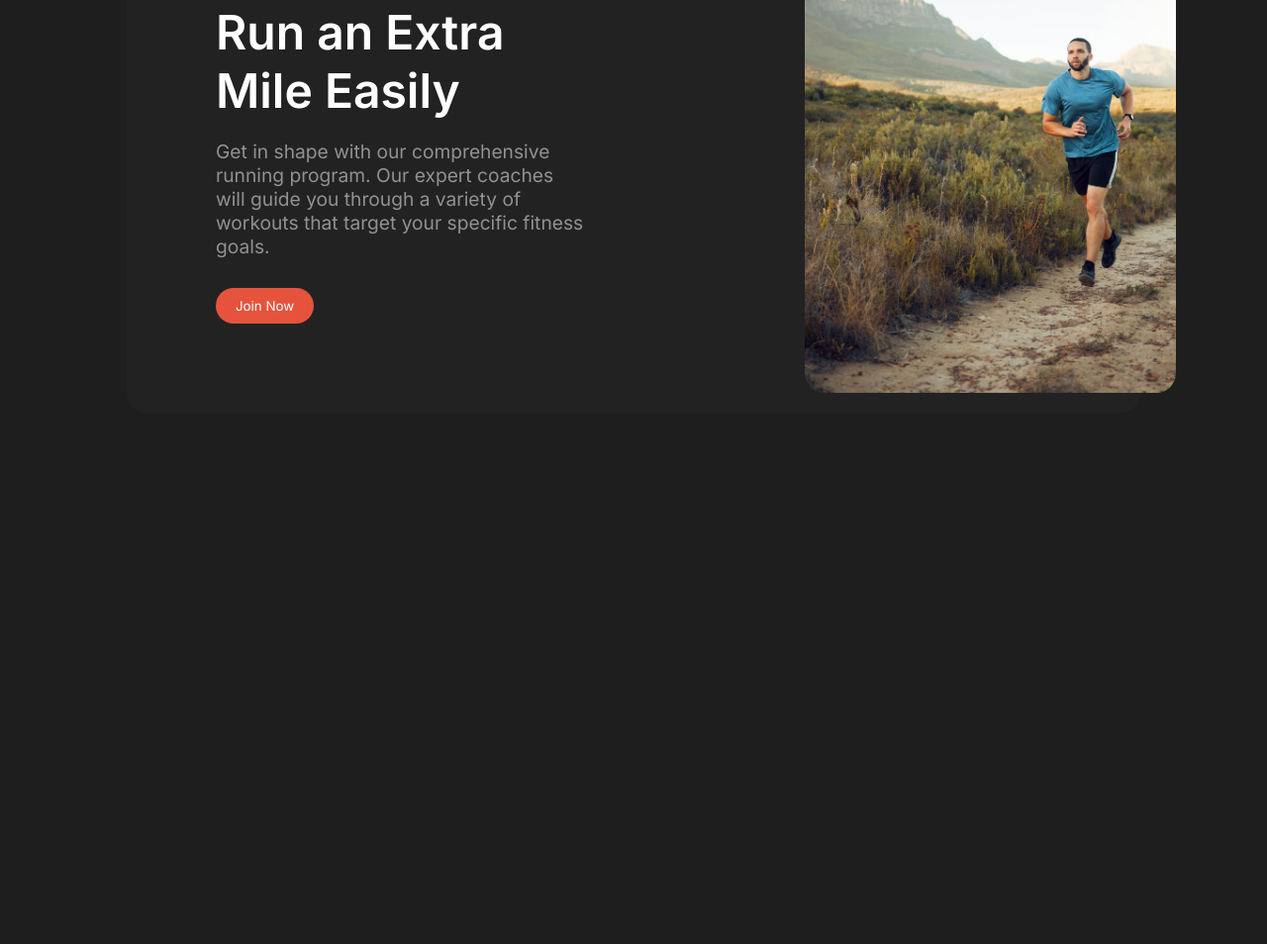
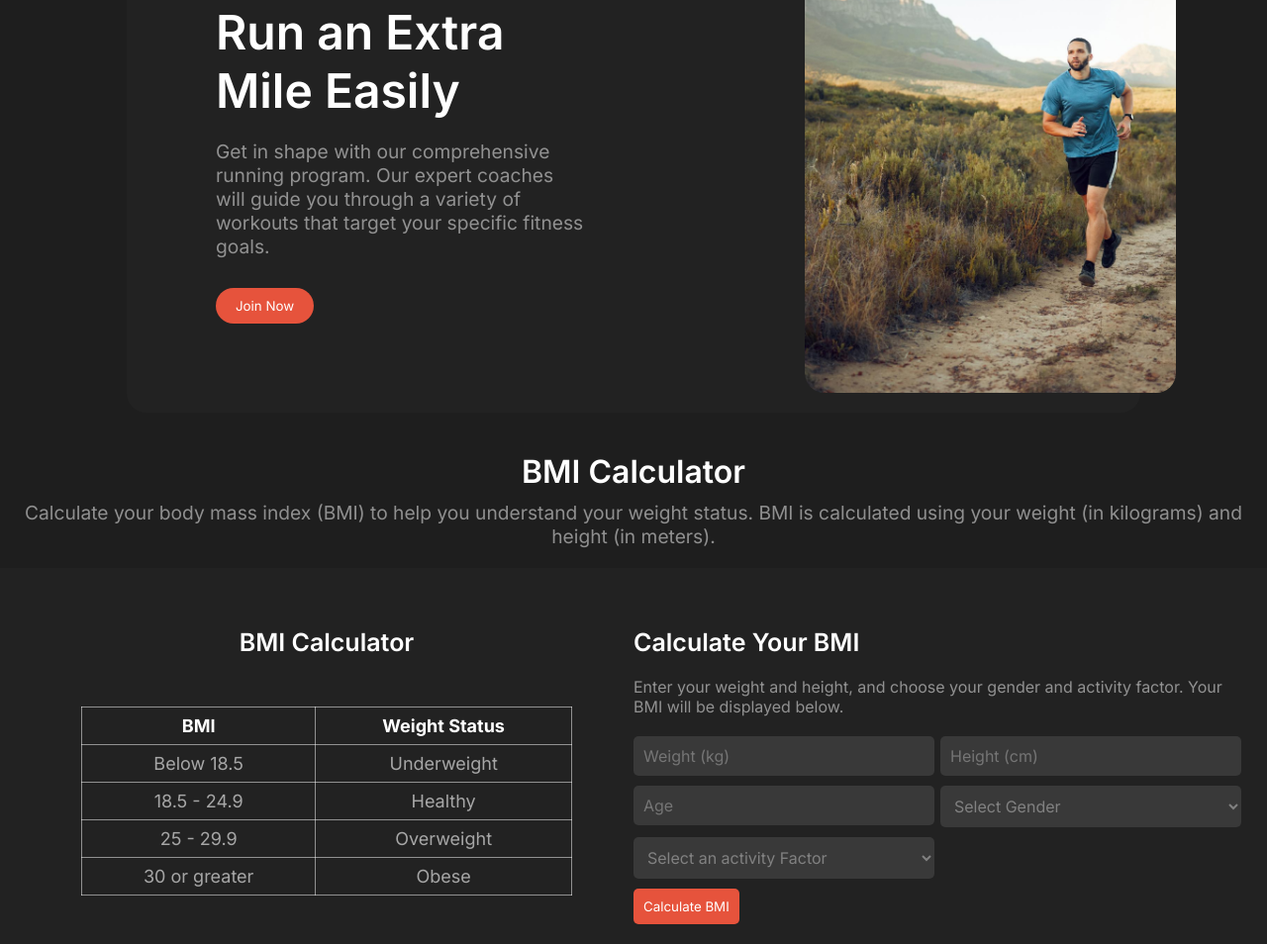
Before and after one commit to jubayerahmmad/ph-A2, a plain HTML site: page index.html in a window 1280 px wide. Shown: the part 3212-4166 px from the top of the page at 99% size. Before the commit the page ends 3629 px from the top, so only its background shows below. Drawn offline with Linux system fonts and the light colour scheme.

Commit message:
bmi section added

```diff
--- a/index.html
+++ b/index.html
@@ -159,6 +159,7 @@
           </div>
         </div>
       </section>
+
       <section class="change-habits-section">
         <h2 class="change-habits-title">Change Your Habits</h2>
         <div class="change-habits-desc">
@@ -249,6 +250,83 @@
         </div>
       </section>
 
+      <section class="bmi-calculator-section">
+        <div class="bmi-calc-heading">
+          <h2 class="bmi-calculator-title">BMI Calculator</h2>
+        <p class="bmi-calc-desc">
+          Calculate your body mass index (BMI) to help you understand your weight status.
+          BMI is calculated using your weight (in kilograms) and height (in meters).
+        </p>
+        </div>
+
+        <div class="bmi-calc-container display-flex">
+          <div class="bmi-calc-table">
+            <h2 class="table-title"> BMI Calculator</h2>
+            <table>
+              <thead>
+                <tr>
+                  <th>BMI </th>
+                  <th>Weight Status</th>
+                </tr>
+              </thead>
+              <tbody>
+                <tr>
+                  <td>Below 18.5</td>
+                  <td>Underweight</td>
+                </tr>
+                <tr>
+                  <td>18.5 - 24.9</td>
+                  <td>Healthy</td>
+                </tr>
+                <tr>
+                  <td>25 - 29.9</td>
+                  <td>Overweight</td>
+                </tr>
+                <tr>
+                  <td>30 or greater</td>
+                  <td>Obese</td>
+                </tr>
+              </tbody>
+            </table>
+          </div>
+
+
+
+
+          <div class="bmi-calculator-content">
+            <h2 class="bmi-result-title">Calculate Your BMI</h2>
+            <p class="bmi-result-desc">
+              Enter your weight and height, and choose your gender and activity factor.
+              Your BMI will be displayed below.
+            </p>
+            <div class="input-types-container">
+            <div>
+              <input type="number" id="weight" placeholder="Weight (kg)">
+            </div>
+            <div>
+              <input type="number" id="height" placeholder="Height (cm)">
+            </div>
+            <div>
+              <input type="text" placeholder="Age">
+            </div>
+            <div>
+              <select name="gender" id="gender">
+                <option value="none">Select Gender</option>
+                <option value="male">Male</option>
+                <option value="female">Female</option>
+              </select>
+            </div>
+            <div>
+              <select name="factor" id="factor">
+                <option value="none">Select an activity Factor</option>
+              </select>
+            </div>
+            </div>
+            <button class="button">Calculate BMI</button>
+          </div>
+        </div>
+
+      </section>
 
 
 
--- a/styles.css
+++ b/styles.css
@@ -9,18 +9,17 @@
   box-sizing: border-box;
   font-family: "Inter", sans-serif;
 }
-body{
-  background-color: rgba(0, 0, 0, 0.884)
+body {
+  background-color: rgba(0, 0, 0, 0.884);
 }
 
 .display-flex {
   display: flex;
 }
 
-.span{
+.span {
   font-family: "Kaushan Script", cursive;
 }
-
 
 /* header styels  */
 /* nav styles  */
@@ -46,18 +45,18 @@ header {
 nav ul {
   list-style: none;
 }
-.nav-options{
-    border: 1px solid rgba(255, 255, 255, 0.089);
-    padding: 10px 15px;
-    text-align: center;
-    border-radius: 45px;
+.nav-options {
+  border: 1px solid rgba(255, 255, 255, 0.089);
+  padding: 10px 15px;
+  text-align: center;
+  border-radius: 45px;
 }
-.home{
+.home {
   background-color: rgb(230, 83, 60);
   border-radius: 45px;
   padding: 5px 15px;
 }
-.home:hover{
+.home:hover {
   background-color: rgb(255, 255, 255, 0.1);
   color: rgb(230, 83, 60);
   cursor: pointer;
@@ -71,41 +70,39 @@ nav ul li a {
   padding: 5px 15px;
 }
 
-nav ul li a:hover{
+nav ul li a:hover {
   background-color: rgb(230, 83, 60);
 }
 
-.menu{
+.menu {
   display: none;
 }
 
 /* banner styles  */
 
-.banner-section{
+.banner-section {
   max-width: 80%;
   margin: 0 auto;
 }
 
-.banner-content{
+.banner-content {
   width: 50%;
   margin: 0 auto;
   color: white;
 }
 
-
-.banner-title{
+.banner-title {
   font-size: 4rem;
   font-weight: 600;
   margin-bottom: 20px;
 }
-.banner-desc p{
+.banner-desc p {
   color: white;
   font-size: 1.5rem;
-  opacity: .4;
+  opacity: 0.4;
 }
 
-
-.button{
+.button {
   background-color: rgb(230, 83, 60);
   color: white;
   padding: 10px 20px;
@@ -114,14 +111,14 @@ nav ul li a:hover{
   cursor: pointer;
 }
 
-.button:hover{
+.button:hover {
   background-color: rgb(255, 255, 255, 0.1);
   color: rgb(230, 83, 60);
 }
 
-.button-secondary{
+.button-secondary {
   background-color: rgb(255, 255, 255, 0.1);
-  color: white ;
+  color: white;
   padding: 10px 20px;
   border: 1px solid white;
   border-radius: 45px;
@@ -129,22 +126,21 @@ nav ul li a:hover{
   cursor: pointer;
 }
 
-.button-secondary:hover{
+.button-secondary:hover {
   background-color: white;
   color: rgb(230, 83, 60);
 }
 
-.banner-image{
+.banner-image {
   width: 50%;
 }
 
-.banner-image img{
+.banner-image img {
   margin-left: 300px;
   position: relative;
 }
 
-
-.banner-image-content{
+.banner-image-content {
   background-color: rgba(255, 255, 255, 0.171);
   backdrop-filter: blur(5px);
   color: white;
@@ -157,22 +153,22 @@ nav ul li a:hover{
   top: 65%;
   left: 65%;
   transform: translate(-50%, -50%);
-
 }
 
-.circle p{
-  background-color:rgb(230, 83, 60) ;
+.circle p {
+  background-color: rgb(230, 83, 60);
   border-radius: 50%;
   height: 45px;
   width: 45px;
 }
 
-.img-content p , .banner-image-content-2 p{
+.img-content p,
+.banner-image-content-2 p {
   margin-top: 5px;
-  opacity: .4;
+  opacity: 0.4;
 }
 
-.banner-image-content-2{
+.banner-image-content-2 {
   background-color: rgba(255, 255, 255, 0.171);
   backdrop-filter: blur(5px);
   padding: 20px;
@@ -189,32 +185,31 @@ nav ul li a:hover{
 
 /* main section  */
 
-main{
+main {
+  color: white;
+}
+
+/* services sections styles  */
+.services {
   max-width: 80%;
   margin: 0 auto;
-  color: white
-}
-
-
-/* services sections styles  */
-.services{
   color: #ffffff;
 }
 
-.service-title{
+.service-title {
   font-size: 3rem;
   font-weight: 600;
   margin: 30px 0;
   text-align: center;
 }
 
-.services-content{
+.services-content {
   display: flex;
   flex-wrap: wrap;
   justify-content: space-around;
 }
 
-.service-card{
+.service-card {
   width: 100%;
   max-width: 350px;
   margin: 30px auto;
@@ -224,36 +219,42 @@ main{
   background-color: rgb(34, 34, 34);
   text-align: center;
 }
-.service-card h3{
+.service-card h3 {
   font-size: 2rem;
   margin-bottom: 10px;
 }
-.service-card p{
-  opacity: .6;
+.service-card p {
+  opacity: 0.6;
 }
-.service-icon{
+.service-icon {
   font-size: 1.8rem;
   margin-bottom: 20px;
 }
-.service-icon i{
+.service-icon i {
   color: rgb(230, 83, 60);
 }
 
 /* change habits styles  */
 
-.change-habits-title{
+.change-habits-section{
+  max-width: 80%;
+  margin: 0 auto;
+  color: #ffffff;
+}
+
+.change-habits-title {
   font-size: 3rem;
   font-weight: 600;
   margin: 30px 0;
   text-align: center;
 }
-.change-habits-desc{
+.change-habits-desc {
   font-size: 1.5rem;
   text-align: center;
   margin-top: 20px;
-  opacity: .6;
+  opacity: 0.6;
 }
-.change-habits-card{
+.change-habits-card {
   max-width: 350px;
   margin: 30px 0;
   border-radius: 20px;
@@ -261,52 +262,54 @@ main{
   background-color: rgba(97, 61, 61, 0.014);
   text-align: center;
 }
-.change-habits-img img{
+.change-habits-img img {
   border: 1px solid white;
   border-radius: 50%;
 }
-.card-desc h3{
+.card-desc h3 {
   font-size: 1.5rem;
-  margin: 20px ;
+  margin: 20px;
 }
-.card-desc p{
-  opacity: .5;
+.card-desc p {
+  opacity: 0.5;
   margin-top: 10px;
 }
-.change-habits-content{
+.change-habits-content {
   justify-content: space-between;
 }
 
 /* run section styles  */
 
-.run-section{
-  background-color: rgb(34, 34, 34) ;
+.run-section {
+  max-width: 80%;
+  margin: 0 auto;
+  background-color: rgb(34, 34, 34);
   padding: 20px;
   border-radius: 20px;
   justify-content: space-between;
 }
 
-.run-content{
+.run-content {
   width: 40%;
   align-items: center;
   margin: 70px;
 }
 
-.run-title{
+.run-title {
   font-size: 3rem;
   font-weight: 600;
   margin-bottom: 20px;
 }
 
-.run-desc{
+.run-desc {
   font-size: 1.2rem;
-  opacity: .5;
+  opacity: 0.5;
   margin-bottom: 30px;
 }
-.run-image{
+.run-image {
   width: 50%;
 }
-.run-image img{
+.run-image img {
   width: 80%;
   height: 100%;
   border-radius: 20px;
@@ -314,6 +317,105 @@ main{
   margin-left: 150px;
 }
 
+/* bmi calculator styles  */
+
+
+.bmi-calculator-section{
+  max-width: 100%;
+}
+.bmi-calc-heading {
+  margin-top: 40px;
+  margin-bottom: 20px;
+  text-align: center;
+}
+.bmi-calculator-title {
+  font-size: 2rem;
+  font-weight: 600;
+}
+.bmi-calc-desc {
+  font-size: 1.2rem;
+  opacity: 0.5;
+  margin-top: 10px;
+}
+
+.bmi-calc-container {
+  justify-content: space-between;
+  max-width: 100%;
+  margin: 0;
+  background-color: rgb(34, 34, 34);
+  padding: 20px;
+}
+
+.bmi-calc-table {
+  width: 50%;
+  margin: 0 auto;
+  text-align: left;
+  margin-top: 20px;
+}
+.table-title{
+  font-weight: 600;
+  margin-bottom: 50px;
+  margin-top: 20px;
+  text-align: center;
+  font-size: 25px;
+}
+table {
+  border-collapse: collapse;
+  width: 80%;
+  margin: 0 auto;
+  font-size: 18px;
+}
+
+td, th {
+  border: 1px solid rgba(255, 255, 255, 0.5);
+  text-align: center;
+  padding: 8px;
+}
+td{
+  opacity: .6;
+}
+.bmi-calculator-content {
+  width: 50%;
+  margin: 0 auto;
+  margin-top: 20px;
+}
+
+.bmi-result-title{
+  font-weight: 600;
+  margin-bottom: 20px;
+  margin-top: 20px;
+  font-size: 25px;
+}
+.bmi-result-desc{
+  font-size: 1rem;
+  opacity: 0.5;
+  margin-bottom: 20px;
+}
+.input-types-container{
+  display: grid;
+  grid-template-columns: repeat(2, 1fr);
+}
+
+.bmi-calculator-content input[type="number"], input[type="text"], select {
+  width: 98%;
+  padding: 10px;
+  border: none;
+  border-radius: 5px;
+  margin-bottom: 10px;
+  margin-right: 10px;
+  font-size: 16px;
+  background-color: rgba(255, 255, 255, 0.1);
+  color: rgba(255, 255, 255, 0.363);
+}
+
+.bmi-calculator-content button {
+  padding: 10px;
+  border: none;
+  border-radius: 5px;
+  background-color: rgb(230, 83, 60);
+  color: white;
+  cursor: pointer;
+}
 
 
 
@@ -347,19 +449,19 @@ main{
 /* mobile responsive  */
 
 @media screen and (max-width: 576px) {
-  .navbar{
+  .navbar {
     padding: 15px 20px;
     max-width: 100%;
   }
-  .nav-options{
+  .nav-options {
     display: none;
   }
-  .menu{
+  .menu {
     display: block;
     color: white;
-   font-size: 30px;
+    font-size: 30px;
   }
-  .banner-section{
+  .banner-section {
     padding: 0px;
     max-width: 100%;
     margin: 0;
@@ -367,57 +469,75 @@ main{
     justify-content: center;
     flex-direction: column;
   }
-  .banner-content{
+  .banner-content {
     width: 100%;
     padding: 10px 20px;
     align-items: center;
     justify-content: center;
     flex-direction: column;
   }
-  .banner-title{
-    font-size: 2.5rem;
+  .banner-title {
+    font-size: 2rem;
     font-weight: 600;
     margin-bottom: 10px;
   }
-  .banner-image img{
-    margin-left: 10px;
+  .banner-desc p {
+    font-size: 1.2rem;
+    opacity: 0.5;
+    margin-bottom: 10px;
+  }
+  .banner-image img {
+    margin-left: 5px;
     position: relative;
   }
-  .banner-image-content{
+  .banner-image-content {
     top: 105%;
     left: 25%;
   }
-  .banner-image-content-2{
+  .banner-image-content-2 {
     top: 85%;
-    left: 78%;
+    left: 75%;
   }
-  .services-content{
+  .services-content {
     flex-direction: column;
     align-items: center;
     justify-content: center;
   }
-  .change-habits-content{
+  .change-habits-content {
     flex-direction: column;
     align-items: center;
     justify-content: center;
   }
-  .run-section{
+  .run-section {
     flex-direction: column;
     align-items: center;
     justify-content: center;
   }
-  .run-content{
+  .run-content {
     width: 100%;
     padding: 10px 20px;
     align-items: center;
     justify-content: center;
     flex-direction: column;
   }
-  .run-image{
+  .run-image {
     width: 100%;
   }
-  .run-image img{
+  .run-image img {
     width: 100%;
     margin-left: 0;
   }
+  .bmi-calc-container {
+    flex-direction: column;
+    align-items: center;
+    justify-content: center;
+    width: 100%;
+  }
+  .bmi-calc-table{
+    width: 100%;
+    margin-top: 20px;
+  }
+  .bmi-calculator-content {
+    width: 100%
+  }
 }
```
